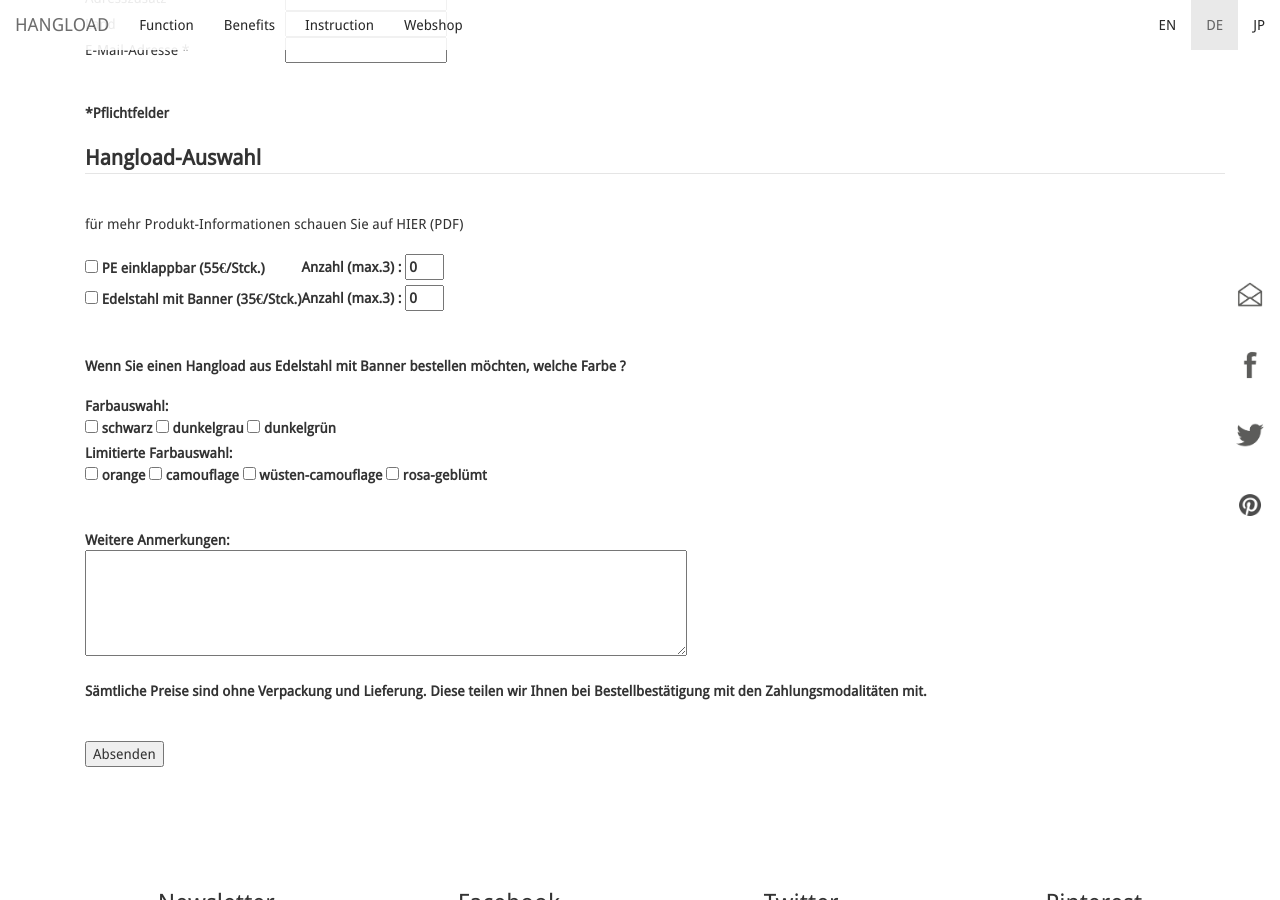
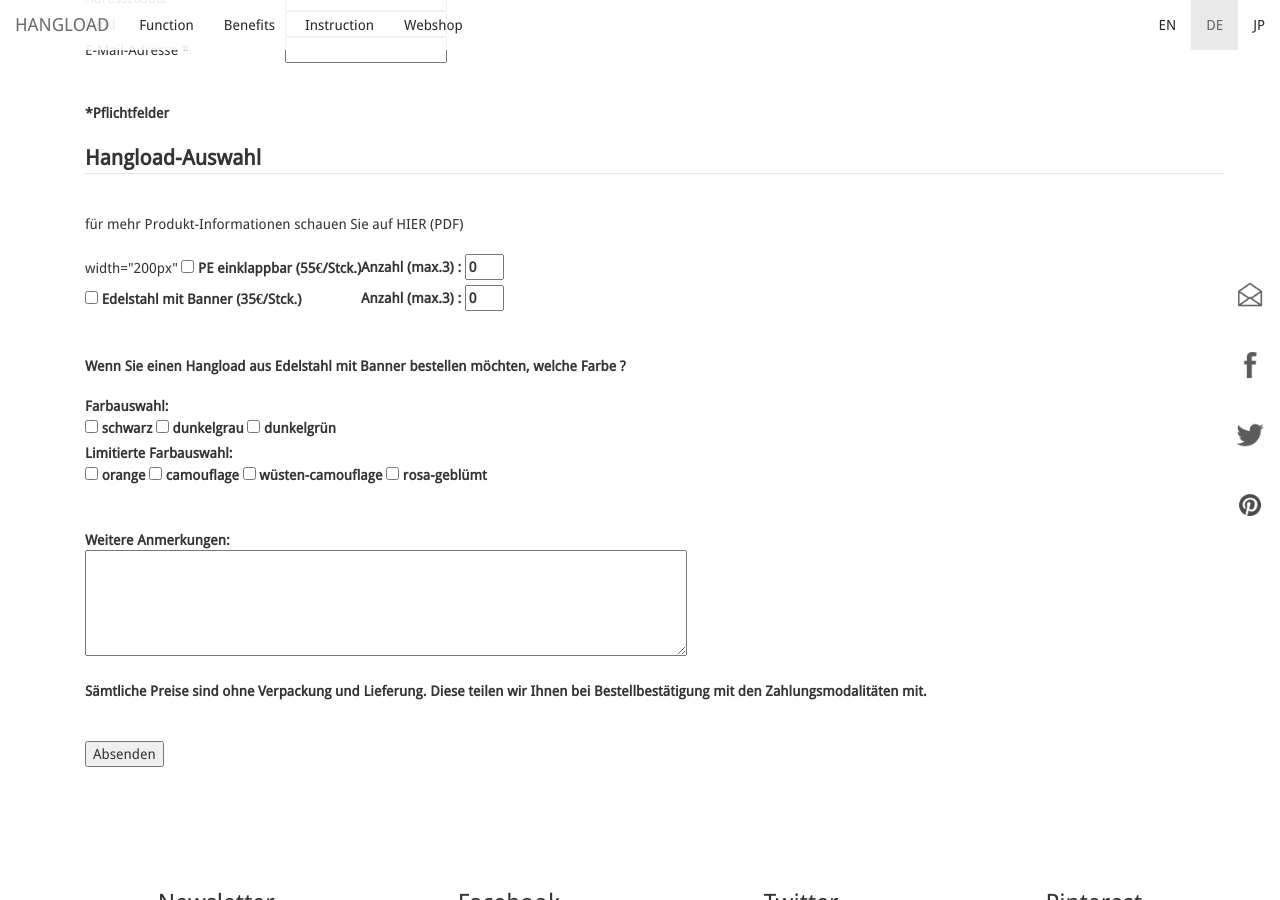
Before and after one commit to bodokaiser/hangload.com, a Jekyll site: the page built from de/webshop/index.html, in a window 1280 px wide and 900 px high, scrolled down 2147 px. Built offline with Jekyll 4.4.1, drawn with Linux system fonts in a browser that asks for light colours; nearby versions of some CDN libraries; library files that are not in the unit come from our copies; Markdown is read by kramdown in place of the engine named in the settings.

Commit message:
Update index.html

```diff
--- a/de/webshop/index.html
+++ b/de/webshop/index.html
@@ -204,7 +204,7 @@
 
 <table>
 <tr>
-  <td> <label><input type="checkbox" name="PE"> PE einklappbar (55€/Stck.) </label> </td>
+  <td> width="200px" <label><input type="checkbox" name="PE"> PE einklappbar (55€/Stck.) </label> </td>
   <td> <label> Anzahl (max.3) : <input type="number" step="1" min="0" max="3" value="0"> </label> </td>
 </tr>
 <tr>
```
